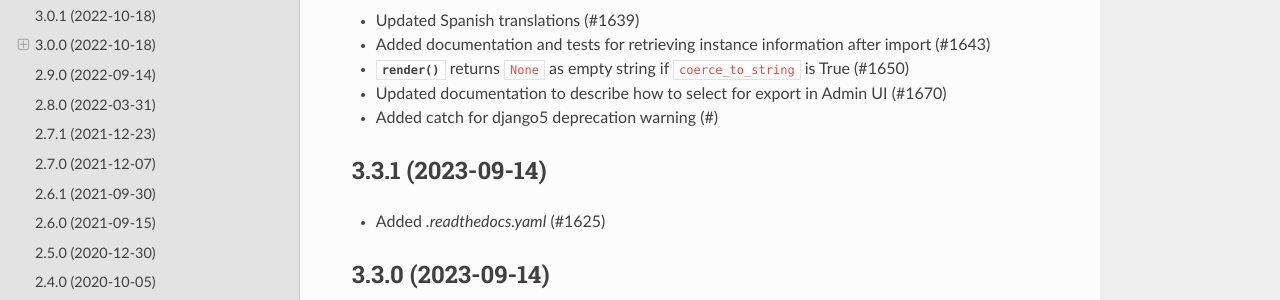
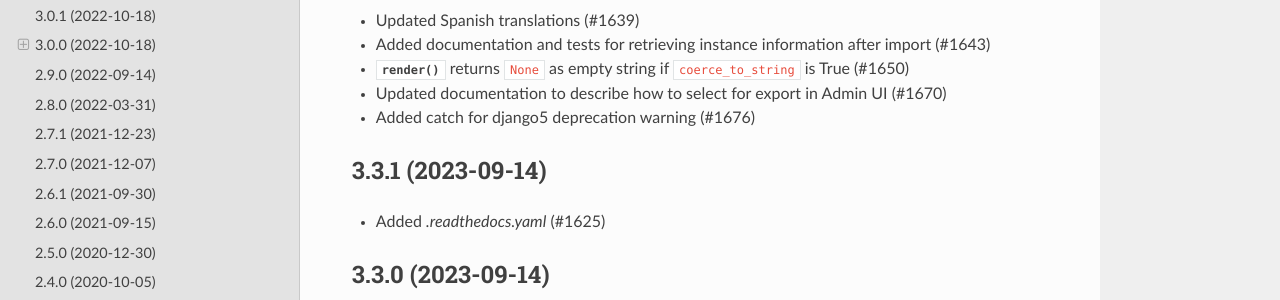
Before and after one commit to django-import-export/django-import-export, a Sphinx documentation site: the page built from docs/changelog.rst, in a window 1280 px wide and 900 px high. Shown: the part 207-507 px from the top of the window. Built offline with Sphinx 7.4.7 and the Read the Docs theme 2.0.0, drawn with Linux system fonts in a browser that asks for light colours; pages that are not in the unit, such as notebooks, are missing from menus.

Commit message:
updated changelog

```diff
--- a/docs/changelog.rst
+++ b/docs/changelog.rst
@@ -9,7 +9,7 @@ Changelog
 - :meth:`~import_export.widgets.NumberWidget.render` returns ``None`` as empty string
   if ``coerce_to_string`` is True (#1650)
 - Updated documentation to describe how to select for export in Admin UI (#1670)
-- Added catch for django5 deprecation warning (#)
+- Added catch for django5 deprecation warning (#1676)
 
 3.3.1 (2023-09-14)
 ------------------
```
